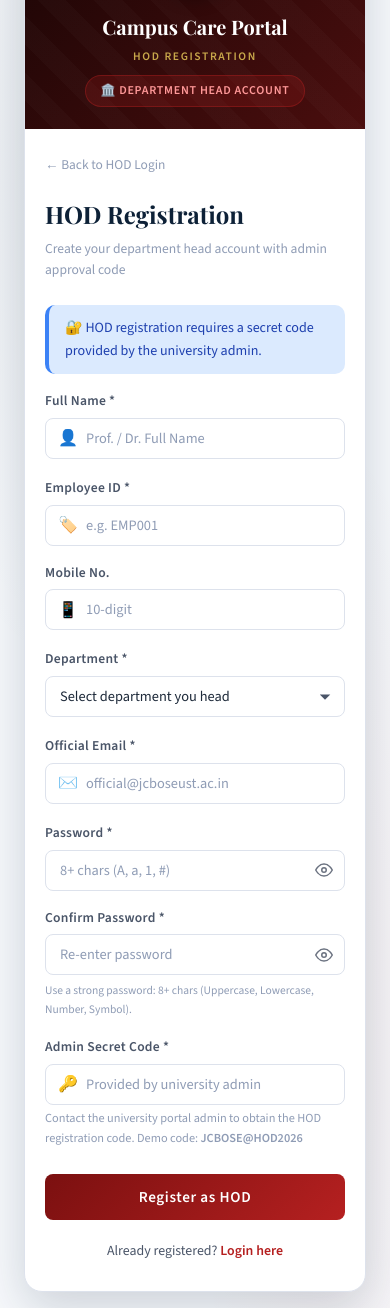
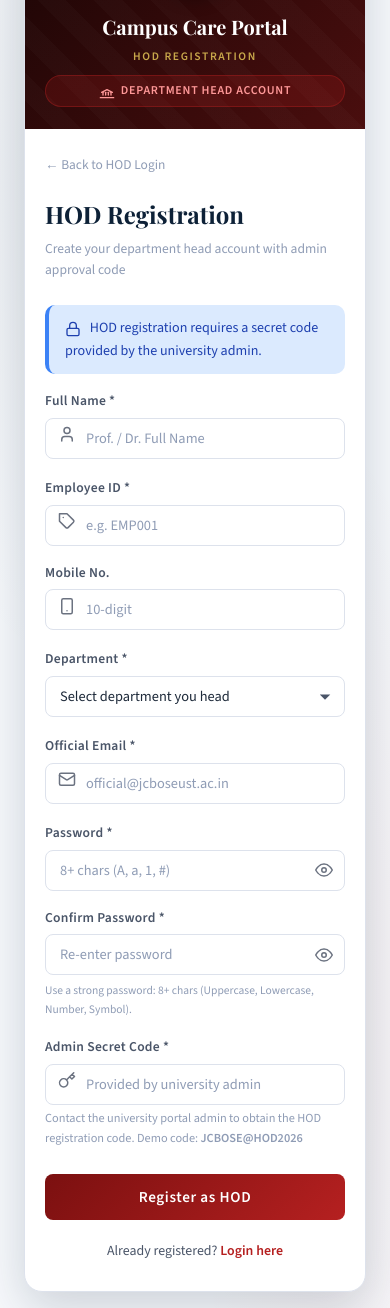
Before and after one commit to DeepakTaneja7/YMCA-CAMPUS-PORTAL, a plain HTML site: page Frontend/hod-signup.html in a window 390 px wide. Shown: the part 211-1519 px from the top of the page. Drawn offline with nearby package versions, Linux system fonts and the light colour scheme.

Commit message:
style: replace emojis with professional SVG icons across auth pages

```diff
--- a/Frontend/hod-signup.html
+++ b/Frontend/hod-signup.html
@@ -42,7 +42,6 @@
 
     <main class="auth-main">
       <div class="auth-card">
-        <!-- Banner -->
         <div
           class="auth-card-banner"
           style="background: linear-gradient(135deg, #1a0505 0%, #4a0e0e 100%)"
@@ -56,10 +55,12 @@
           </div>
           <h2>Campus Care Portal</h2>
           <div class="portal-label">HOD Registration</div>
-          <div class="role-chip role-chip-hod">🏛️ Department Head Account</div>
+          <div class="role-chip role-chip-hod" style="display: flex; align-items: center; justify-content: center; gap: 6px;">
+            <svg xmlns="http://www.w3.org/2000/svg" width="16" height="16" viewBox="0 0 24 24" fill="none" stroke="currentColor" stroke-width="2" stroke-linecap="round" stroke-linejoin="round"><path d="M2 22h20"></path><path d="M6 18v-4"></path><path d="M10 18v-4"></path><path d="M14 18v-4"></path><path d="M18 18v-4"></path><path d="M4 14l8-4 8 4"></path></svg>
+            Department Head Account
+          </div>
         </div>
 
-        <!-- Body -->
         <div class="auth-card-body">
           <a class="back-link" href="hod-login.html">← Back to HOD Login</a>
           <h3 class="auth-title">HOD Registration</h3>
@@ -68,8 +69,8 @@
           </p>
 
           <div class="alert alert-info" style="margin-bottom: 16px">
-            🔐 HOD registration requires a secret code provided by the
-            university admin.
+            <svg xmlns="http://www.w3.org/2000/svg" width="16" height="16" viewBox="0 0 24 24" fill="none" stroke="currentColor" stroke-width="2" stroke-linecap="round" stroke-linejoin="round" style="margin-right: 6px; vertical-align: text-bottom;"><rect x="3" y="11" width="18" height="11" rx="2" ry="2"></rect><path d="M7 11V7a5 5 0 0 1 10 0v4"></path></svg>
+            HOD registration requires a secret code provided by the university admin.
           </div>
 
           <div id="hodSignupAlert" class="alert" style="display: none"></div>
@@ -78,7 +79,9 @@
             <div class="form-group">
               <label class="form-label" for="fullName">Full Name *</label>
               <div class="input-icon-wrap">
-                <span class="icon">👤</span>
+                <span class="icon">
+                  <svg xmlns="http://www.w3.org/2000/svg" width="18" height="18" viewBox="0 0 24 24" fill="none" stroke="#6b7280" stroke-width="2" stroke-linecap="round" stroke-linejoin="round"><path d="M19 21v-2a4 4 0 0 0-4-4H9a4 4 0 0 0-4 4v2"></path><circle cx="12" cy="7" r="4"></circle></svg>
+                </span>
                 <input
                   type="text"
                   id="fullName"
@@ -94,7 +97,9 @@
               <div class="form-group" style="margin-bottom: 0">
                 <label class="form-label" for="empId">Employee ID *</label>
                 <div class="input-icon-wrap">
-                  <span class="icon">🏷️</span>
+                  <span class="icon">
+                    <svg xmlns="http://www.w3.org/2000/svg" width="18" height="18" viewBox="0 0 24 24" fill="none" stroke="#6b7280" stroke-width="2" stroke-linecap="round" stroke-linejoin="round"><path d="M20.59 13.41l-7.17 7.17a2 2 0 0 1-2.83 0L2 12V2h10l8.59 8.59a2 2 0 0 1 0 2.82z"></path><line x1="7" y1="7" x2="7.01" y2="7"></line></svg>
+                  </span>
                   <input
                     type="text"
                     id="empId"
@@ -108,7 +113,9 @@
               <div class="form-group" style="margin-bottom: 0">
                 <label class="form-label" for="phone">Mobile No.</label>
                 <div class="input-icon-wrap">
-                  <span class="icon">📱</span>
+                  <span class="icon">
+                    <svg xmlns="http://www.w3.org/2000/svg" width="18" height="18" viewBox="0 0 24 24" fill="none" stroke="#6b7280" stroke-width="2" stroke-linecap="round" stroke-linejoin="round"><rect x="5" y="2" width="14" height="20" rx="2" ry="2"></rect><line x1="12" y1="18" x2="12.01" y2="18"></line></svg>
+                  </span>
                   <input
                     type="tel"
                     id="phone"
@@ -136,7 +143,9 @@
             <div class="form-group">
               <label class="form-label" for="email">Official Email *</label>
               <div class="input-icon-wrap">
-                <span class="icon">✉️</span>
+                <span class="icon">
+                  <svg xmlns="http://www.w3.org/2000/svg" width="18" height="18" viewBox="0 0 24 24" fill="none" stroke="#6b7280" stroke-width="2" stroke-linecap="round" stroke-linejoin="round"><rect x="2" y="4" width="20" height="16" rx="2"></rect><path d="m22 7-8.97 5.7a1.94 1.94 0 0 1-2.06 0L2 7"></path></svg>
+                </span>
                 <input
                   type="email"
                   id="email"
@@ -199,7 +208,9 @@
                 >Admin Secret Code *</label
               >
               <div class="input-icon-wrap">
-                <span class="icon">🔑</span>
+                <span class="icon">
+                  <svg xmlns="http://www.w3.org/2000/svg" width="18" height="18" viewBox="0 0 24 24" fill="none" stroke="#6b7280" stroke-width="2" stroke-linecap="round" stroke-linejoin="round"><path d="M21 2l-2 2m-7.61 7.61a5.5 5.5 0 1 1-7.778 7.778 5.5 5.5 0 0 1 7.777-7.777zm0 0L15.5 7.5m0 0l3 3L22 7l-3-3m-3.5 3.5L19 4"></path></svg>
+                </span>
                 <input
                   type="password"
                   id="secretCode"
```
Also changed, not shown: Frontend/hod-login.html (+8 -5 lines), Frontend/student-login.html (+7 -4 lines), Frontend/student-signup.html (+15 -8 lines).
